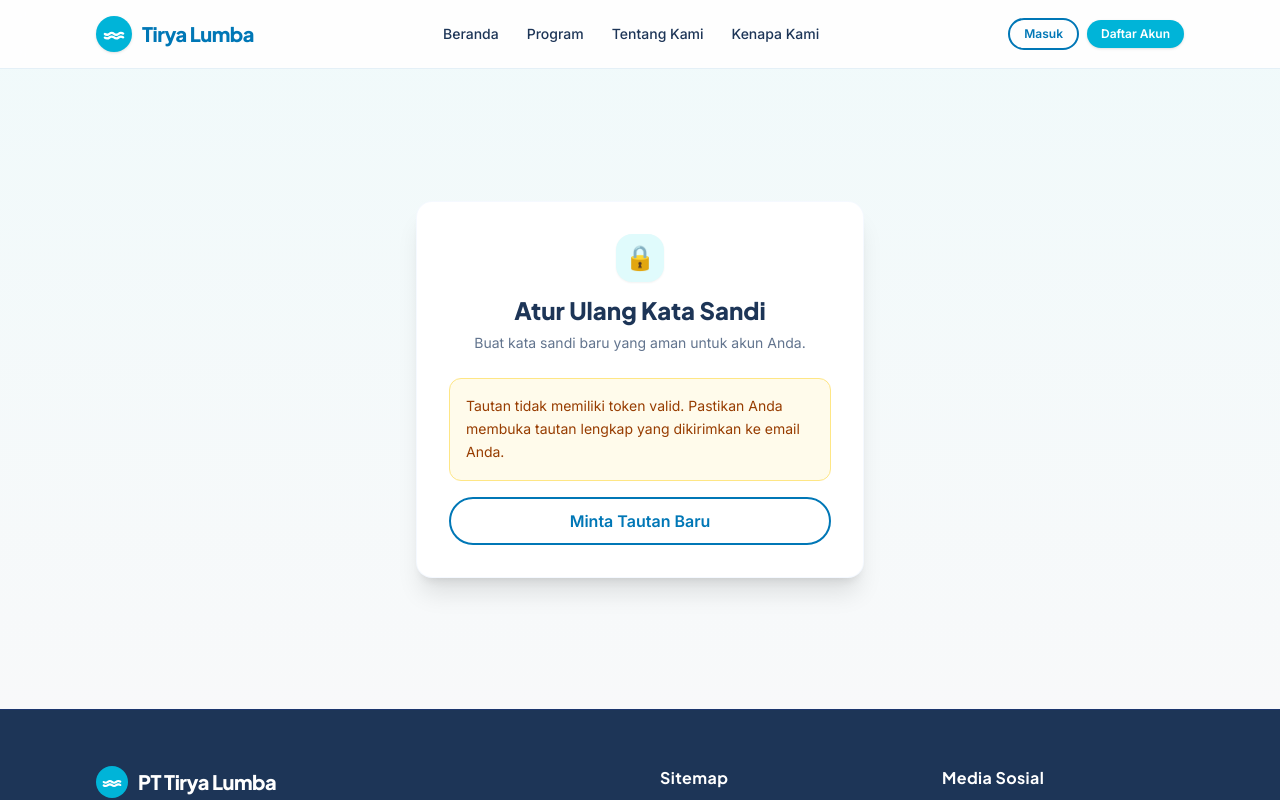
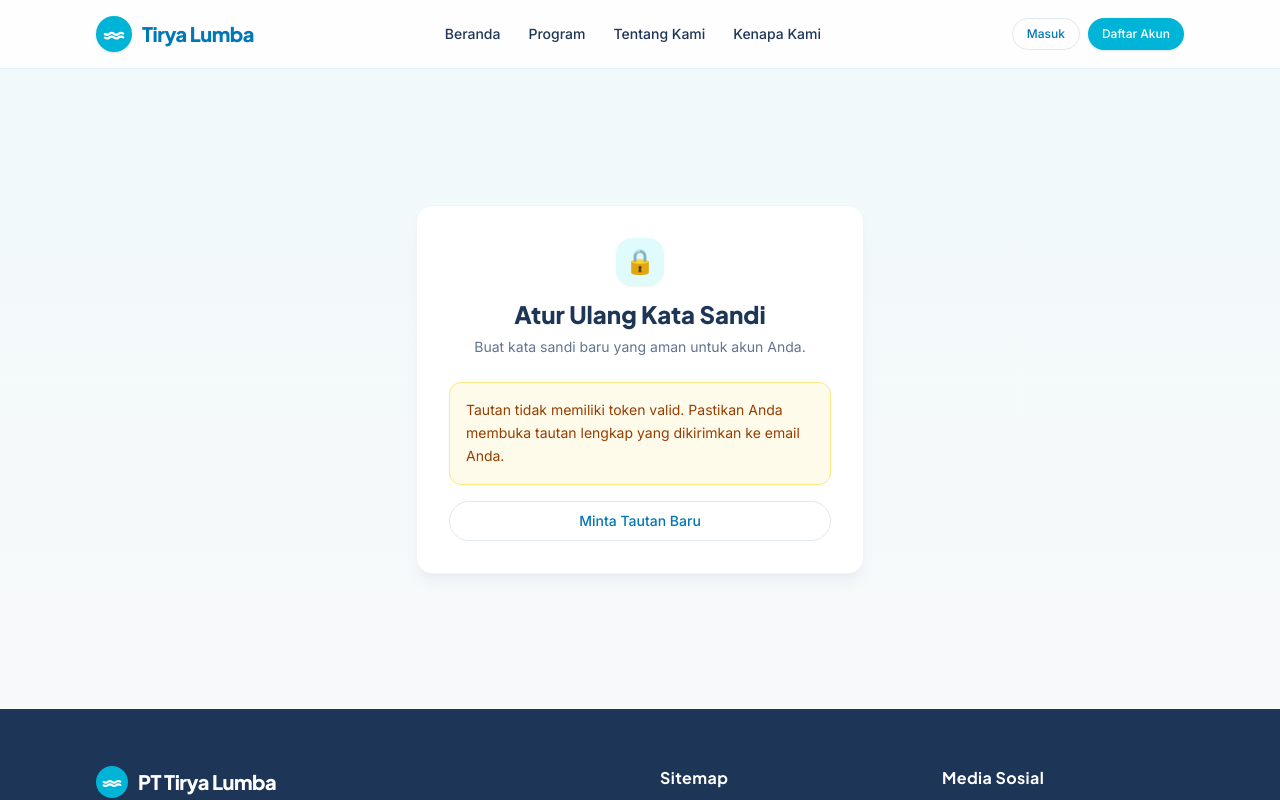
Before and after one commit to RadizJoster-web/LandingPage-tirya-lumba, a Next.js app: page /reset-password in a window 1280 px wide. Shown: the top 800 px of the page. Built offline with nearby package versions, Linux system fonts and the light colour scheme; no server answers.

Commit message:
feat(ui): refine and expand copy-and-own UI primitives and design tokens

```diff
--- a/package.json
+++ b/package.json
@@ -9,6 +9,7 @@
     "lint": "eslint"
   },
   "dependencies": {
+    "lucide-react": "^1.61.0",
     "next": "16.4.1",
     "react": "19.3.0",
     "react-dom": "19.3.0"
--- a/src/components/ui/Badge.tsx
+++ b/src/components/ui/Badge.tsx
@@ -2,27 +2,37 @@ import React from 'react';
 import { cn } from '@/lib/utils';
 
 export interface BadgeProps extends React.HTMLAttributes<HTMLSpanElement> {
-  variant?: 'azure' | 'coral' | 'success' | 'neutral';
+  variant?: 'azure' | 'coral' | 'success' | 'neutral' | 'outline' | 'slate';
+  size?: 'sm' | 'md';
 }
 
 export const Badge: React.FC<BadgeProps> = ({
   className,
   variant = 'azure',
+  size = 'md',
   children,
   ...props
 }) => {
   const variants = {
-    azure: 'bg-[#E0FBFC] text-[#0077B6] border border-[#00B4D8]/20',
-    coral: 'bg-[#FF6F59]/15 text-[#FF6F59] border border-[#FF6F59]/30',
-    success: 'bg-emerald-50 text-emerald-700 border border-emerald-200',
-    neutral: 'bg-gray-100 text-gray-700 border border-gray-200',
+    azure: 'bg-[#E0FBFC] text-[#0077B6] border border-[#00B4D8]/30',
+    coral: 'bg-[#FF6F59]/10 text-[#FF6F59] border border-[#FF6F59]/20',
+    success: 'bg-emerald-50 text-emerald-700 border border-emerald-200/60',
+    neutral: 'bg-slate-100 text-slate-700 border border-slate-200/80',
+    outline: 'bg-transparent text-[#1D3557] border border-slate-200',
+    slate: 'bg-slate-50 text-slate-600 border border-slate-200/60',
+  };
+
+  const sizes = {
+    sm: 'text-[11px] px-2.5 py-0.5 font-medium',
+    md: 'text-xs px-3 py-1 font-semibold',
   };
 
   return (
     <span
       className={cn(
-        'inline-flex items-center px-3 py-1 rounded-full text-xs font-semibold tracking-wide',
+        'inline-flex items-center gap-1 rounded-full tracking-wide transition-colors',
         variants[variant],
+        sizes[size],
         className
       )}
       {...props}
--- a/src/components/ui/Button.tsx
+++ b/src/components/ui/Button.tsx
@@ -4,7 +4,7 @@ import { cn } from '@/lib/utils';
 export interface ButtonProps extends React.ButtonHTMLAttributes<HTMLButtonElement> {
   variant?: 'primary' | 'outline' | 'danger' | 'secondary' | 'ghost';
   size?: 'sm' | 'md' | 'lg';
-  isFullRounded?: boolean; // Landing page uses rounded-full, dashboard uses rounded-lg
+  isFullRounded?: boolean; // Landing page uses rounded-full, dashboard/forms use rounded-lg
   isLoading?: boolean;
 }
 
@@ -23,21 +23,25 @@ export const Button = React.forwardRef<HTMLButtonElement, ButtonProps>(
     ref
   ) => {
     const baseStyles =
-      'inline-flex items-center justify-center font-semibold transition-all duration-300 ease-in-out cursor-pointer disabled:opacity-50 disabled:cursor-not-allowed focus:outline-none focus:ring-2 focus:ring-[#00B4D8] focus:ring-offset-2';
+      'inline-flex items-center justify-center font-medium tracking-normal transition-all duration-300 ease-in-out cursor-pointer disabled:opacity-50 disabled:cursor-not-allowed focus:outline-none focus:ring-2 focus:ring-[#00B4D8] focus:ring-offset-2 active:scale-[0.98]';
 
     const variants = {
-      primary: 'bg-[#00B4D8] hover:bg-[#0077B6] text-white shadow-sm hover:shadow-md',
+      primary:
+        'bg-[#00B4D8] hover:bg-[#0077B6] text-white shadow-sm hover:shadow-md hover:shadow-cyan-500/20',
       outline:
-        'bg-transparent border-2 border-[#0077B6] text-[#0077B6] hover:bg-[#0077B6] hover:text-white',
-      danger: 'bg-[#FF6F59] hover:bg-red-600 text-white shadow-sm',
-      secondary: 'bg-[#E0FBFC] text-[#0077B6] hover:bg-[#c9f5f7]',
-      ghost: 'bg-transparent text-[#0077B6] hover:bg-[#E0FBFC]/50',
+        'bg-transparent border border-slate-200 text-[#0077B6] hover:bg-[#E0FBFC]/50 hover:border-[#0077B6] dark:border-slate-700 dark:text-sky-300',
+      danger:
+        'bg-[#FF6F59] hover:bg-rose-600 text-white shadow-sm hover:shadow-md hover:shadow-rose-500/20',
+      secondary:
+        'bg-[#E0FBFC] text-[#0077B6] hover:bg-[#cbf7fa] hover:text-[#005f92]',
+      ghost:
+        'bg-transparent text-[#1D3557] hover:bg-slate-100/80 hover:text-[#0077B6]',
     };
 
     const sizes = {
-      sm: 'text-xs px-3.5 py-1.5',
-      md: 'text-sm sm:text-base px-5 py-2.5',
-      lg: 'text-base sm:text-lg px-7 py-3.5',
+      sm: 'text-xs px-3.5 py-1.5 h-8 gap-1.5',
+      md: 'text-sm px-5 py-2.5 h-10 gap-2',
+      lg: 'text-base px-6 py-3 h-12 gap-2.5',
     };
 
     const roundedClass = isFullRounded ? 'rounded-full' : 'rounded-lg';
--- a/src/components/ui/Card.tsx
+++ b/src/components/ui/Card.tsx
@@ -2,7 +2,7 @@ import React from 'react';
 import { cn } from '@/lib/utils';
 
 export interface CardProps extends React.HTMLAttributes<HTMLDivElement> {
-  variant?: 'landing' | 'dashboard' | 'glass' | 'form';
+  variant?: 'landing' | 'dashboard' | 'glass' | 'form' | 'outer';
 }
 
 export const Card: React.FC<CardProps> = ({
@@ -12,14 +12,21 @@ export const Card: React.FC<CardProps> = ({
   ...props
 }) => {
   const variants = {
+    // 16px radius for landing with soft shadow
     landing:
-      'bg-white rounded-2xl p-6 shadow-lg shadow-blue-900/5 border border-blue-50/60 transition-all duration-300 ease-in-out hover:-translate-y-1 hover:shadow-xl hover:shadow-blue-900/10',
+      'bg-white rounded-2xl p-6 sm:p-8 shadow-lg shadow-blue-900/5 border border-slate-200/60 transition-all duration-300 ease-in-out hover:-translate-y-1 hover:shadow-xl hover:shadow-blue-900/10 dark:bg-slate-900 dark:border-slate-800',
+    // 8px radius for dashboard & portal
     dashboard:
-      'bg-white rounded-lg p-5 border border-gray-200 transition-all duration-300 ease-in-out',
+      'bg-white rounded-lg p-5 sm:p-6 border border-gray-200/90 shadow-xs transition-all duration-300 ease-in-out dark:bg-slate-900 dark:border-slate-800',
+    // Glassmorphic surface
     glass:
-      'bg-white/70 backdrop-blur-md rounded-2xl p-6 shadow-lg shadow-blue-900/5 border border-white/60 transition-all duration-300 ease-in-out',
-    // Kartu formulir: tanpa animasi hover agar form tidak bergerak saat kursor lewat.
-    form: 'bg-white rounded-2xl p-6 shadow-xl border border-blue-50/60',
+      'bg-white/75 backdrop-blur-md rounded-2xl p-6 sm:p-8 shadow-lg shadow-blue-900/5 border border-white/60 dark:bg-slate-900/80 dark:border-slate-800/80',
+    // Static form card (no hover lift)
+    form:
+      'bg-white rounded-2xl p-6 sm:p-8 shadow-lg shadow-blue-900/5 border border-slate-100 dark:bg-slate-900 dark:border-slate-800',
+    // Outer floating container for layered bento layouts (style.jpg pattern)
+    outer:
+      'bg-[#F8F9FA] rounded-3xl p-4 sm:p-6 border border-slate-200/50 dark:bg-slate-950 dark:border-slate-800',
   };
 
   return (
--- a/src/components/ui/Input.tsx
+++ b/src/components/ui/Input.tsx
@@ -17,7 +17,7 @@ export const Input = React.forwardRef<HTMLInputElement, InputProps>(
         {label && (
           <label
             htmlFor={inputId}
-            className="block text-sm font-semibold text-[#1D3557] mb-1.5"
+            className="block text-xs font-semibold uppercase tracking-wider text-slate-500 mb-1.5"
           >
             {label}
           </label>
@@ -27,7 +27,7 @@ export const Input = React.forwardRef<HTMLInputElement, InputProps>(
             id={inputId}
             ref={ref}
             className={cn(
-              'w-full px-3.5 py-2.5 bg-white text-[#1D3557] text-sm sm:text-base border border-gray-300 rounded-lg shadow-xs transition-all duration-300 ease-in-out placeholder:text-gray-400 focus:outline-none focus:border-[#00B4D8] focus:ring-2 focus:ring-[#00B4D8]/20 disabled:bg-gray-100 disabled:text-gray-500 disabled:cursor-not-allowed',
+              'w-full px-3.5 py-2.5 bg-white text-[#1D3557] text-sm sm:text-base border border-gray-200 rounded-lg shadow-xs transition-all duration-200 ease-in-out placeholder:text-slate-400 focus:outline-none focus:border-[#00B4D8] focus:ring-2 focus:ring-[#00B4D8]/20 disabled:bg-slate-50 disabled:text-slate-400 disabled:cursor-not-allowed dark:bg-slate-900 dark:border-slate-800 dark:text-slate-100',
               rightElement ? 'pr-11' : undefined,
               error && 'border-[#FF6F59] focus:border-[#FF6F59] focus:ring-[#FF6F59]/20',
               className
@@ -35,13 +35,13 @@ export const Input = React.forwardRef<HTMLInputElement, InputProps>(
             {...props}
           />
           {rightElement && (
-            <div className="absolute right-3 flex items-center">
+            <div className="absolute right-3 flex items-center text-slate-400 hover:text-slate-600">
               {rightElement}
             </div>
           )}
         </div>
         {helperText && !error && (
-          <p className="mt-1 text-xs text-gray-500">{helperText}</p>
+          <p className="mt-1 text-xs text-slate-400">{helperText}</p>
         )}
         {error && <p className="mt-1 text-xs text-[#FF6F59] font-medium">{error}</p>}
       </div>
--- /dev/null
+++ b/src/components/ui/Modal.tsx
@@ -0,0 +1,77 @@
+'use client';
+
+import React, { useEffect } from 'react';
+import { X } from 'lucide-react';
+import { cn } from '@/lib/utils';
+
+export interface ModalProps {
+  isOpen: boolean;
+  onClose: () => void;
+  title?: string;
+  description?: string;
+  children: React.ReactNode;
+  className?: string;
+}
+
+export const Modal: React.FC<ModalProps> = ({
+  isOpen,
+  onClose,
+  title,
+  description,
+  children,
+  className,
+}) => {
+  useEffect(() => {
+    if (!isOpen) return;
+    const handleKeyDown = (e: KeyboardEvent) => {
+      if (e.key === 'Escape') onClose();
+    };
+    window.addEventListener('keydown', handleKeyDown);
+    return () => window.removeEventListener('keydown', handleKeyDown);
+  }, [isOpen, onClose]);
+
+  if (!isOpen) return null;
+
+  return (
+    <div
+      role="dialog"
+      aria-modal="true"
+      className="fixed inset-0 z-50 flex items-center justify-center p-4 bg-slate-900/40 backdrop-blur-sm animate-fade-in"
+      onClick={onClose}
+    >
+      <div
+        className={cn(
+          'relative w-full max-w-lg bg-white rounded-2xl shadow-2xl border border-slate-100 p-6 sm:p-7 animate-scale-up dark:bg-slate-900 dark:border-slate-800',
+          className
+        )}
+        onClick={(e) => e.stopPropagation()}
+      >
+        <button
+          type="button"
+          onClick={onClose}
+          className="absolute top-4 right-4 p-2 text-slate-400 hover:text-slate-600 hover:bg-slate-100 rounded-full transition-colors dark:hover:bg-slate-800 dark:hover:text-slate-200"
+          aria-label="Tutup modal"
+        >
+          <X className="w-4 h-4" />
+        </button>
+
+        {(title || description) && (
+          <div className="mb-5 pr-8">
+            {title && (
+              <h3 className="font-heading font-bold text-lg text-[#1D3557] dark:text-slate-100">
+                {title}
+              </h3>
+            )}
+            {description && (
+              <p className="mt-1 text-xs text-slate-500 dark:text-slate-400">
+                {description}
+              </p>
+            )}
+          </div>
+        )}
+
+        {children}
+      </div>
+    </div>
+  );
+};
```
Also changed, not shown: src/app/globals.css (+54 -7 lines), src/components/ui/Select.tsx (+6 -11 lines), src/components/ui/index.ts (+4 -3 lines), 1 other file (tests, documents, lock files or other folders).
